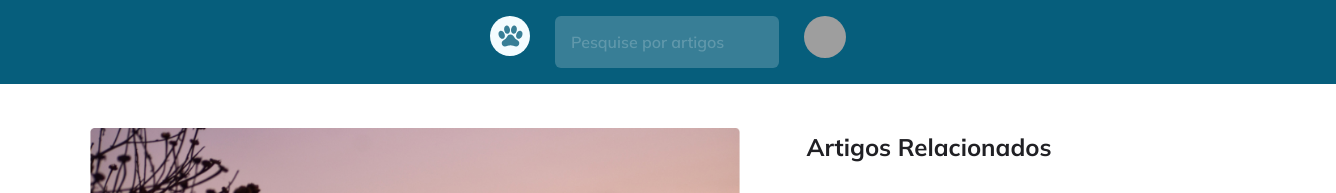
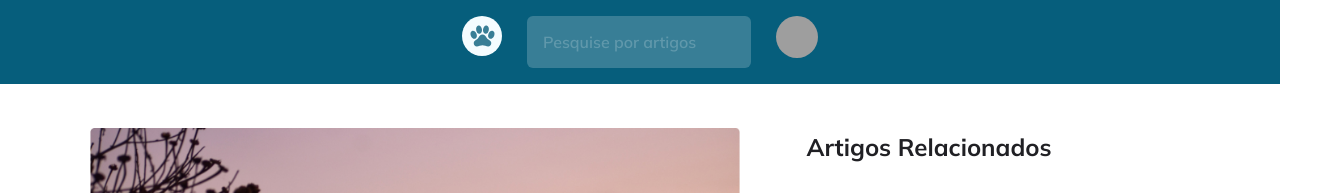
Before and after one commit to boiarski/desafio05-bloggatos, a plain HTML site: page index.html in a window 1280 px wide. Shown: the top 193 px of the page, 1336 px wide, since content can reach past the window. Drawn offline with Linux system fonts and the light colour scheme; grey boxes are pictures that could not be loaded.

Commit message:
CSS adjustments

```diff
--- a/style.css
+++ b/style.css
@@ -37,7 +37,6 @@ body{
 }
 
 header{
-    max-width: clamp(43rem, 50vw + 1rem, 100%vw);
 
     box-sizing: content-box;
     display: flex;
@@ -72,6 +71,8 @@ header{
 }
 
 .inputWrapper input{
+    max-width: clamp(24rem, 50vw + 1rem, 108%vw);
+
     padding: 1.6rem;
 
     background-color: var(--searchBoxBackground);
@@ -221,11 +222,6 @@ footer p{
 }
 
 @media (min-width: 1120px) {
-    header{
-        margin: 0 auto;
-        width: 100vw;
-    }
-
     main{
         display: flex;
         margin: 4.4rem auto;
```
